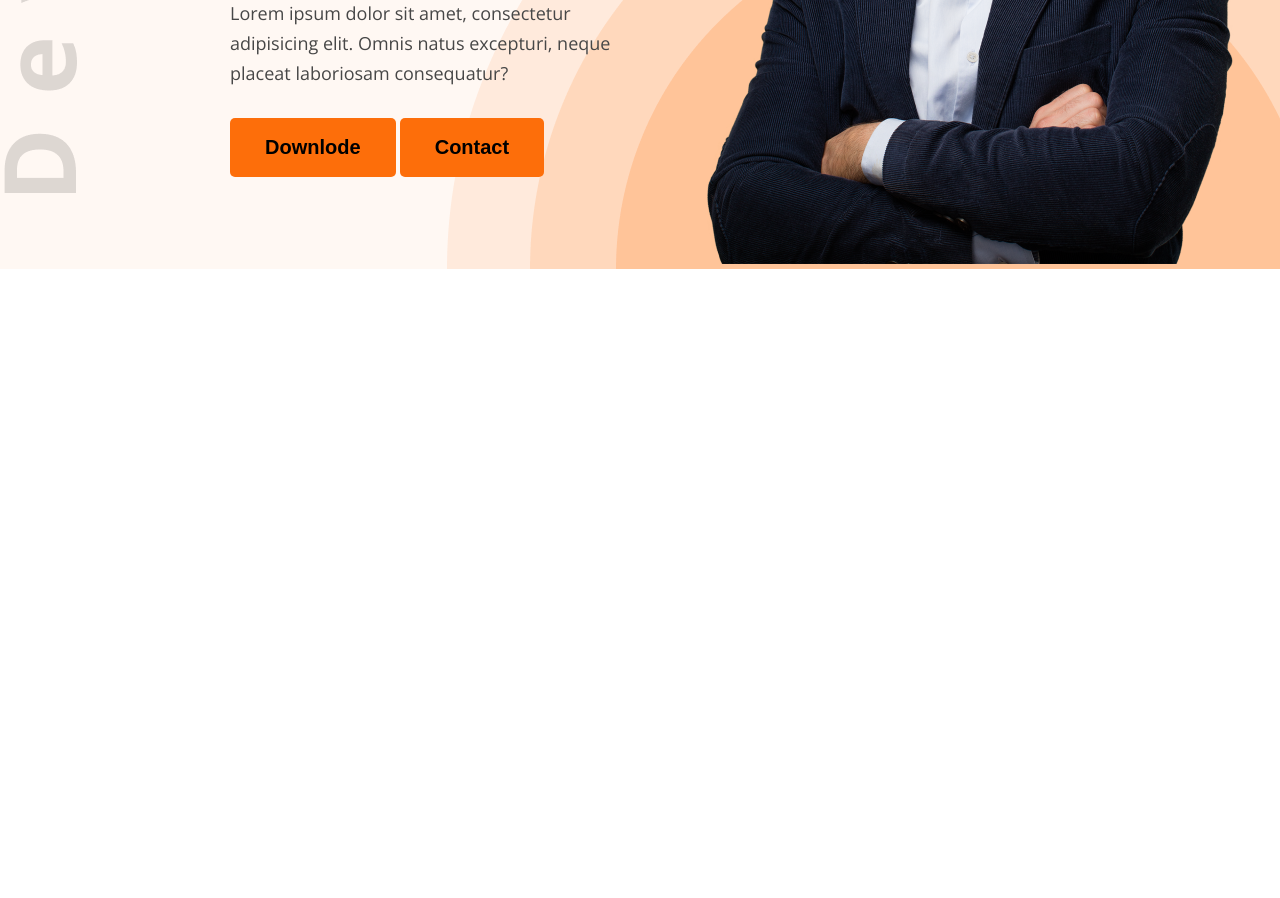
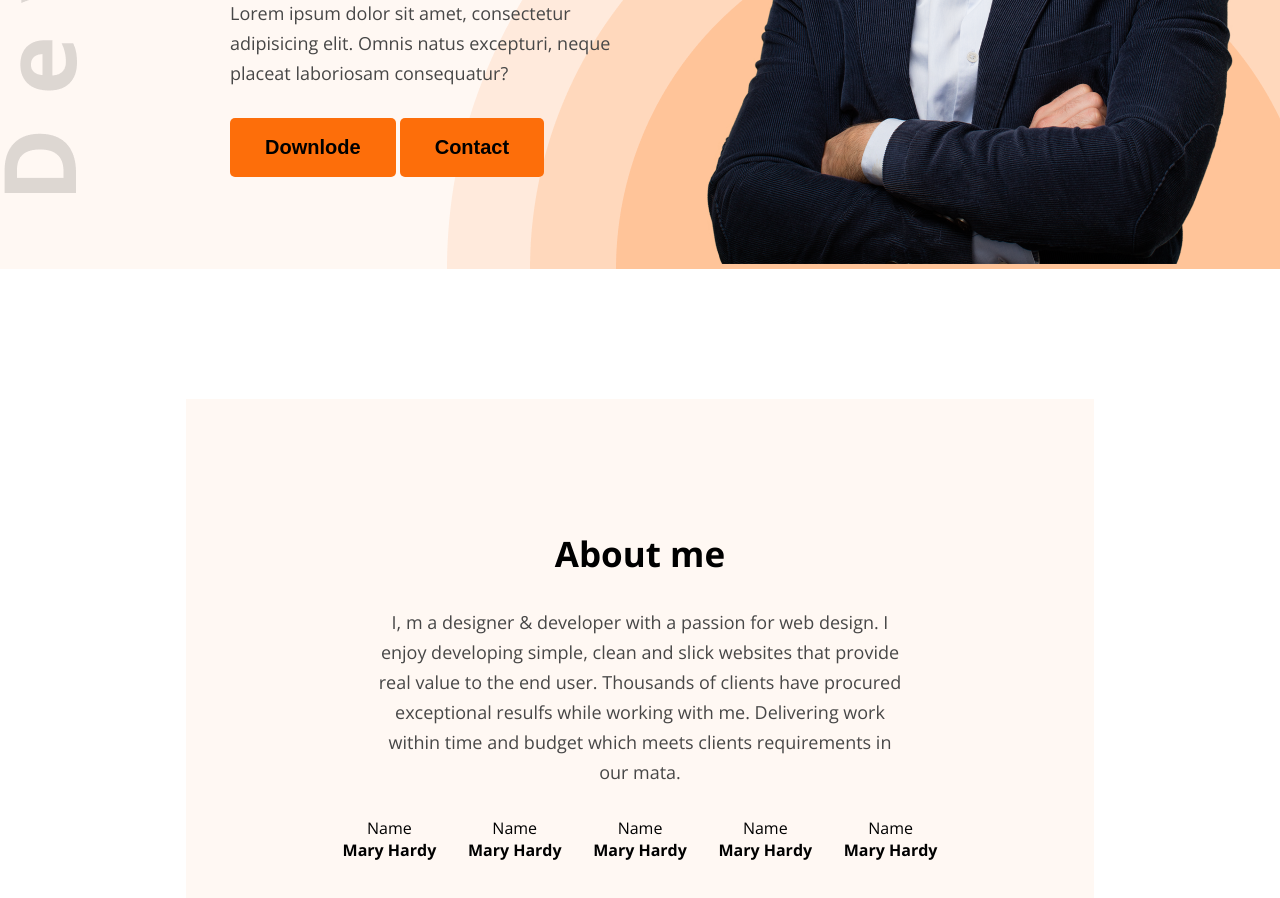
Before and after one commit to irashednoba/hero-dev-rportfolio-code, a plain HTML site: page index.html in a window 1280 px wide. Shown: the part 570-1468 px from the top of the page. Before the commit the page ends 839 px from the top, so only its background shows below. Drawn offline with nearby package versions, Linux system fonts and the light colour scheme.

Commit message:
some changes

```diff
--- a/index.html
+++ b/index.html
@@ -37,5 +37,36 @@
             </div>
       </section>
     </header>
+
+    <section id="about">
+        <div class="about-container">
+            <div class="section-hesding">
+                <h2>About me</h2>
+                <p>I, m a designer & developer with a passion for web design. I enjoy developing simple, clean and slick websites that provide real value to the end user. Thousands of clients have procured exceptional resulfs while working with me. Delivering work within time and budget which meets clients requirements in our mata.</p>
+            </div>
+            <div class="about-info">
+                <div class="info-card">
+                    <p>Name</p>
+                    <h4>Mary Hardy</h4>
+                </div>
+                <div class="info-card">
+                    <p>Name</p>
+                    <h4>Mary Hardy</h4>
+                </div>
+                <div class="info-card">
+                    <p>Name</p>
+                    <h4>Mary Hardy</h4>
+                </div>
+                <div class="info-card">
+                    <p>Name</p>
+                    <h4>Mary Hardy</h4>
+                </div>
+                <div class="info-card">
+                    <p>Name</p>
+                    <h4>Mary Hardy</h4>
+                </div>
+            </div>
+        </div>
+    </section>
 </body>
 </html>
--- a/styles/styels.css
+++ b/styles/styels.css
@@ -23,6 +23,21 @@
     font-weight: bold;
     font-size: 20px;
     cursor: pointer;
+}
+.section-hesding{
+    max-width: 827px;
+    text-align: center;
+}
+.section-hesding h2{
+    font-size: 35px;
+    font-weight: bold;
+    margin-bottom: 30px;
+}
+.section-hesding p{
+    font-size: 18px;
+    margin: 30px;
+    line-height: 30px;
+    color: #474747;
 }
 /* main styles */
 header{
@@ -85,3 +100,18 @@ nav .menu a{
     max-width: 585px;
     vertical-align: middle;
 }
+#about{
+    padding-top: 130px;
+}
+#about .about-container{
+    width: 71%;
+    max-width: 1140px;
+    margin: 0 auto  ;
+    text-align: center;
+    background-color: #fff8f3;
+    padding: 131px 157px;
+}
+#about .about-container .about-info{
+    display: flex;
+    justify-content:space-between ;
+}
```
